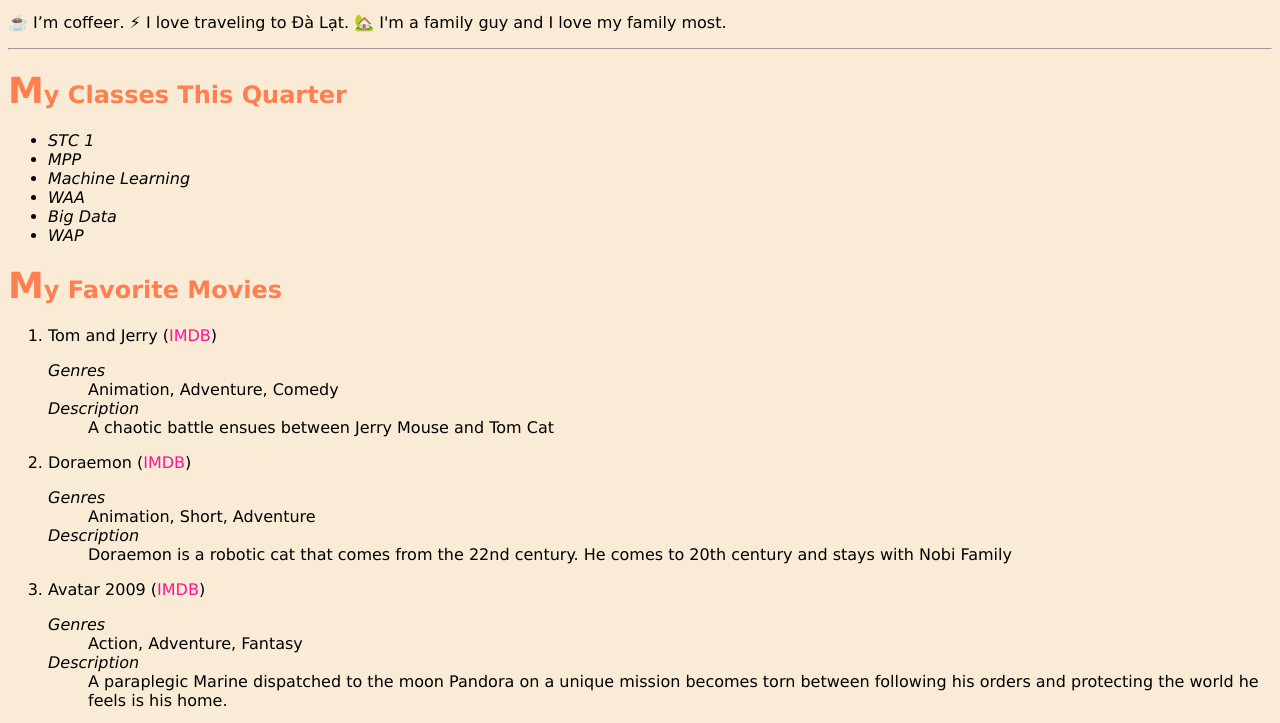
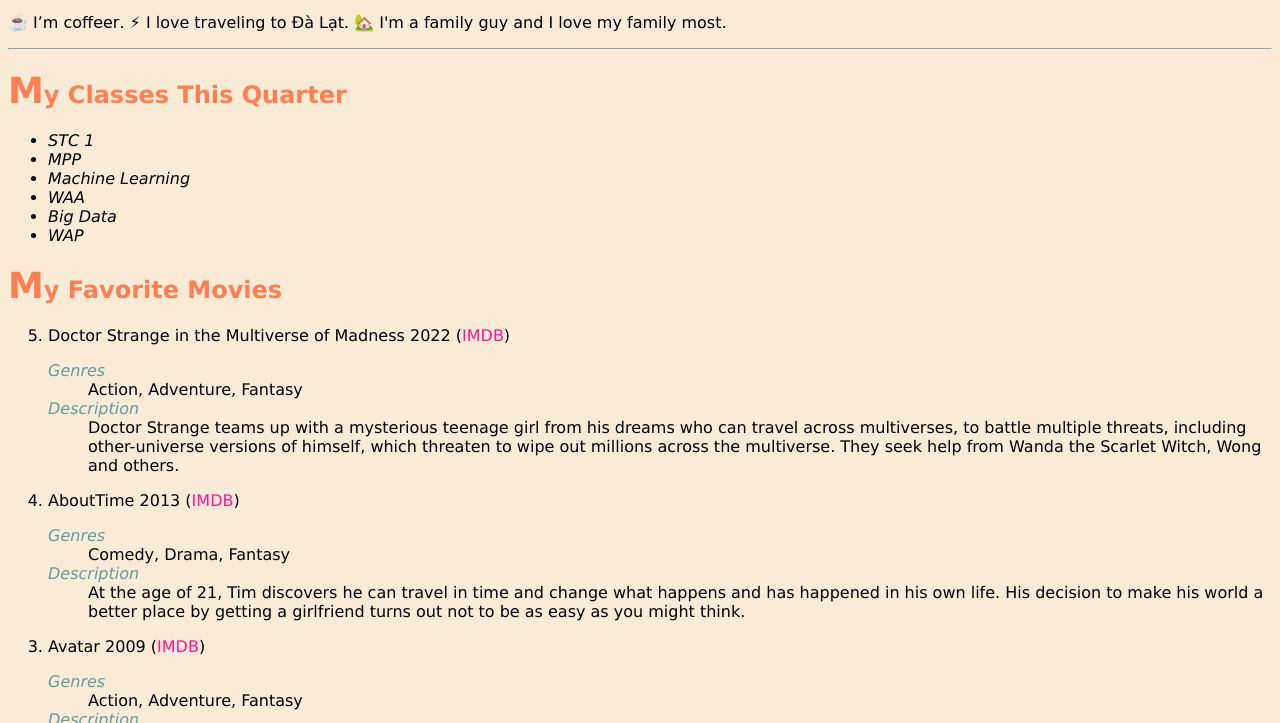
Before and after one commit to mthuong/wap.github.io, a plain HTML site: page lab2/index.html in a window 1280 px wide. Shown: the part 103-826 px from the top of the page. Drawn offline with Linux system fonts and the light colour scheme.

Commit message:
Decrementing ol

```diff
--- a/lab2/lab2.css
+++ b/lab2/lab2.css
@@ -51,10 +51,12 @@ a:hover {
 
 .genres-label {
   font-style: italic;
+  color:cadetblue;
 }
 
 .description-label {
   font-style: italic;
+  color:cadetblue;
 }
 
 .mood-label::after {
@@ -75,6 +77,16 @@ ul > li {
   font-style: oblique;
 }
 
+/* Revert order list */
+ol {
+  display: flex;
+  flex-direction: column-reverse;
+}
+
+ol > li {
+  flex: 0 0 auto;
+}
+
 footer {
   display: flex;
   justify-content: center;
```
